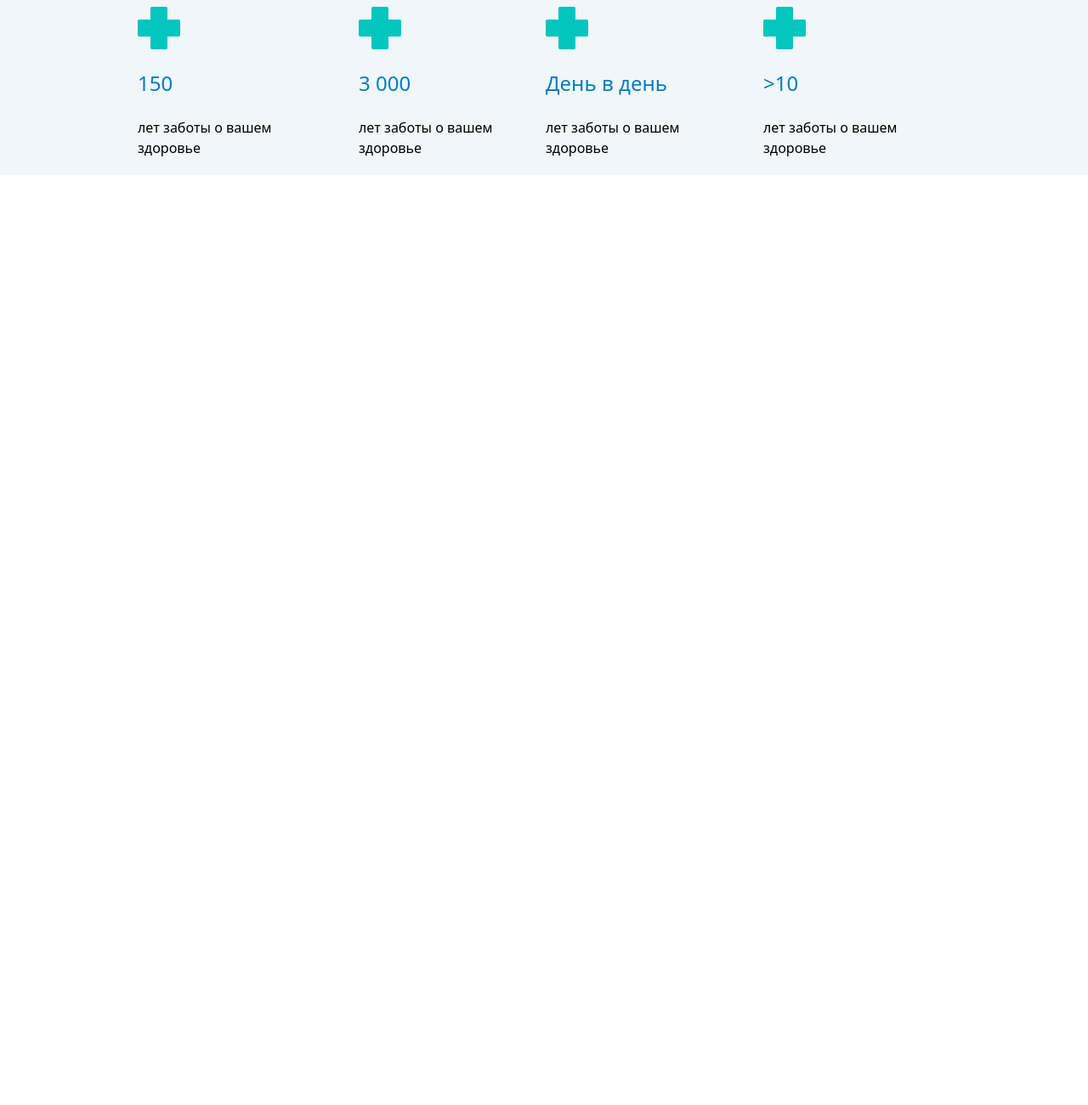
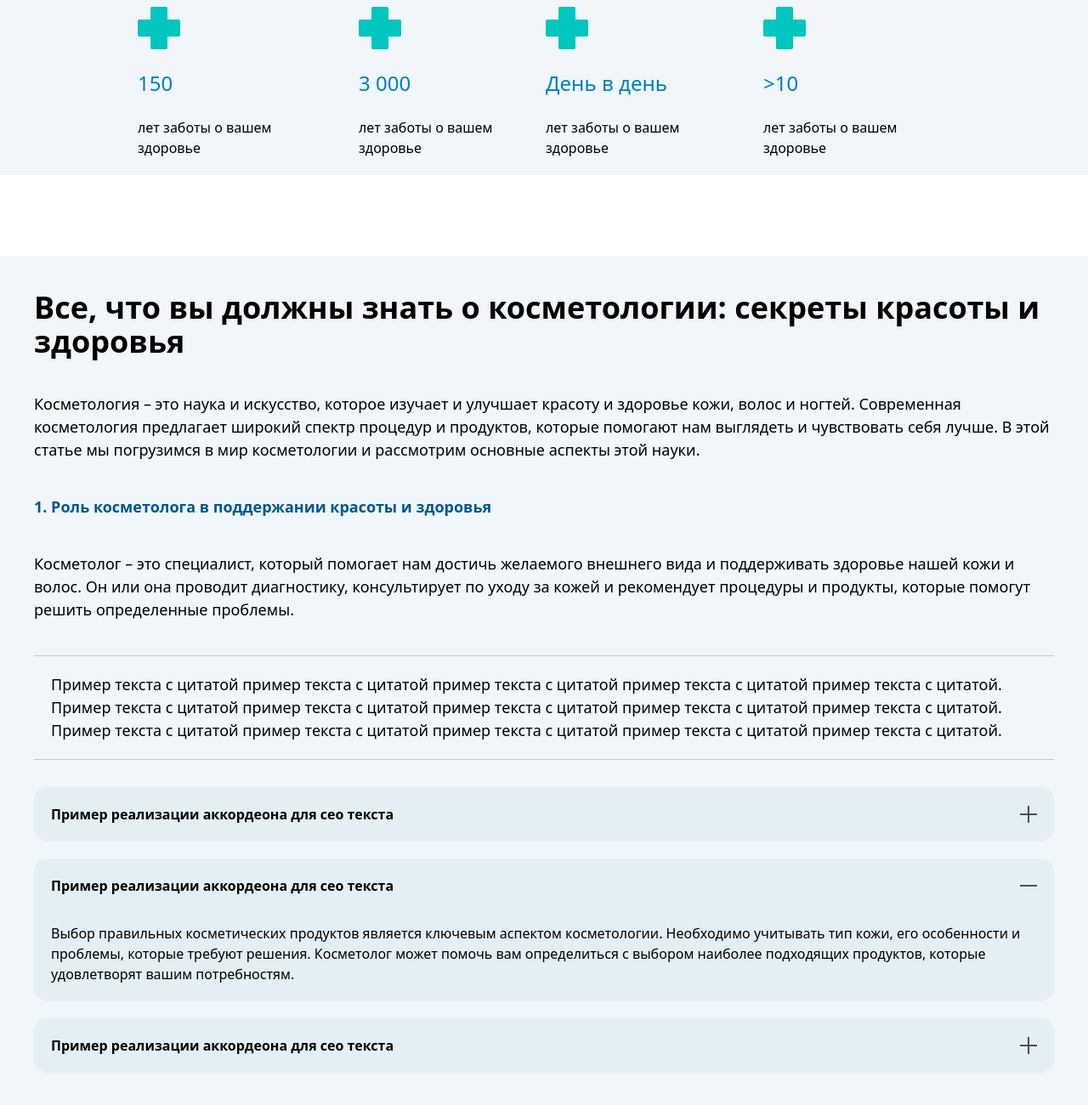
Before and after one commit to ibosh008/exam-4, a website: page src/Sarfaroz.html in a window 1280 px wide. Shown: the part 1154-2454 px from the top of the page at 85% size. Before the commit the page ends 1360 px from the top, so only its background shows below. Drawn offline with nearby package versions, Linux system fonts and the light colour scheme; files that its build step writes are made by us from their sources.

Commit message:
fivth commit

```diff
--- a/src/Sarfaroz.html
+++ b/src/Sarfaroz.html
@@ -147,6 +147,40 @@
             </div>
 
         </section>
+
+        <section class="max-w-350 m-auto bg-[#F0F6F9] mt-24 p-10">
+            <div class=" flex flex-col items-center justify-center lg:items-start lg:justify-start gap-10">
+                <h1 class="text-[22px] lg:text-4xl font-bold">Все, что вы должны знать о косметологии: секреты красоты и здоровья</h1>
+                <p class="text-[18px]">Косметология – это наука и искусство, которое изучает и улучшает красоту и здоровье кожи, волос и ногтей. Современная косметология предлагает широкий спектр процедур и продуктов, которые помогают нам выглядеть и чувствовать себя лучше. В этой статье мы погрузимся в мир косметологии и рассмотрим основные аспекты этой науки.</p>
+
+                    <p class="text-[#00578A] font-bold text-[18px]">1. Роль косметолога в поддержании красоты и здоровья</p>
+                    <p class="text-[18px]">Косметолог – это специалист, который помогает нам достичь желаемого внешнего вида и поддерживать здоровье нашей кожи и волос. Он или она проводит диагностику, консультирует по уходу за кожей и рекомендует процедуры и продукты, которые помогут решить определенные проблемы.</p>
+
+                <div class="border-t p-5 border-t-[#C6C6C6] border-b border-b-[#C6C6C6]">
+                    <p class="text-[18px]">Пример текста с цитатой пример текста с цитатой пример текста с цитатой пример текста с цитатой пример текста с цитатой. Пример текста с цитатой пример текста с цитатой пример текста с цитатой пример текста с цитатой пример текста с цитатой. Пример текста с цитатой пример текста с цитатой пример текста с цитатой пример текста с цитатой пример текста с цитатой. </p>
+                </div>
+            </div>
+
+            <div class="bg-[#E3EFF5] flex items-center justify-between p-5 mt-8 rounded-2xl">
+                <p class="font-bold">Пример реализации аккордеона для сео текста</p>
+                <img src="./cfgjvhbknlm;,.png" alt="">
+            </div>
+            <div class="bg-[#E3EFF5]  p-5 mt-5 rounded-2xl">
+                <div class="flex items-center justify-between">
+                    <p class="font-bold">Пример реализации аккордеона для сео текста</p>
+                    <img src="./xcjkvljhg.png" alt="">
+                </div>
+
+                <div class="mt-8">
+                    <p>Выбор правильных косметических продуктов является ключевым аспектом косметологии. Необходимо учитывать тип кожи, его особенности и проблемы, которые требуют решения. Косметолог может помочь вам определиться с выбором наиболее подходящих продуктов, которые удовлетворят вашим потребностям.</p>
+                </div>
+
+            </div>
+            <div class="bg-[#E3EFF5] flex items-center justify-between p-5 mt-5 rounded-2xl">
+                <p class="font-bold">Пример реализации аккордеона для сео текста</p>
+                <img src="./cfgjvhbknlm;,.png" alt="">
+            </div>
+        </section>
     </main>
 </body>
 </html>
```
Also changed, not shown: src/cfgjvhbknlm;,.png (added), src/xcjkvljhg.png (added).
